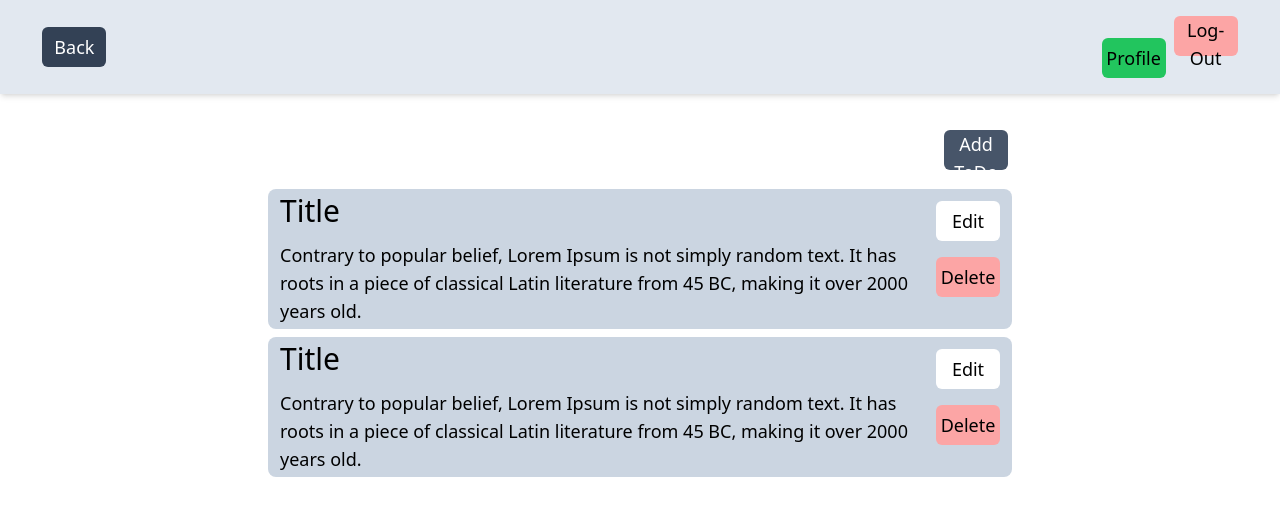
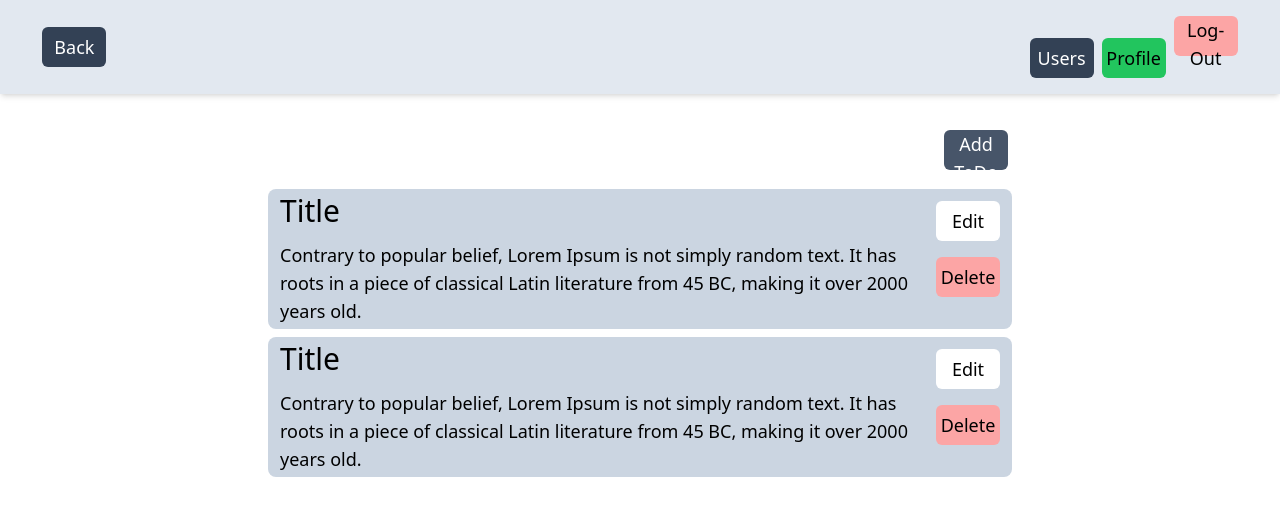
Before and after one commit to Rayhan-shellbeehaken/Todo-Application, a Next.js app: page /home in a window 1280 px wide. Shown: the top 516 px of the page. Built offline with nearby package versions, Linux system fonts and the light colour scheme.

Commit message:
make the code clean

```diff
--- a/src/app/components/Button.js
+++ b/src/app/components/Button.js
@@ -1,11 +1,45 @@
-import Link from 'next/link'
-import { redirect } from 'next/navigation'
-import React from 'react'
+"use client"
+import React, { useState, useEffect } from 'react'
+import { onLogOut, onProfile, onUsers } from '../helpers/navOperation'
+import { useRouter } from 'next/navigation'
+import { useAppContext } from '../store/store';
 
 export default function Button(props) {
+  const router = useRouter();
+  const {user} = useAppContext();
+  const [isVisible, setIsVisible] = useState(true);
+
+  useEffect(() => {
+    if (props.name === "Users" && user.role === "user") {
+      setIsVisible(false);
+    }else setIsVisible(true)
+  }, []);
+
+  const handleClick = () =>{
+    switch (props.name) {
+      case "Log-Out":
+        onLogOut(router);
+        break;
+      case "Profile":
+        onProfile(router);
+        break;
+      case "Users":
+        onUsers(router);
+        break;
+      case "Back":
+        router.push(props.dest);
+        break;
+      default:
+        break;
+    }
+  }
+
   return (
     <>
-        <button onClick={props.onClick} className={`${props.bgcolor} ${props.textcolor} w-[5vw] h-[5vh] text-lg rounded-md mx-1`}>{props.name}</button>
+        {isVisible &&
+          <button onClick={handleClick} className={`${props.bgcolor} ${props.textcolor} w-[5vw] h-[5vh] text-lg rounded-md mx-1`}>{props.name}</button>
+        }
+
     </>
   )
 }
--- a/src/app/components/Navbar.js
+++ b/src/app/components/Navbar.js
@@ -1,37 +1,16 @@
-"use client"
-import React, { useEffect, useState } from 'react'
+import React from 'react'
 import Button from './Button'
-import axios from 'axios';
-import { useRouter } from 'next/navigation';
-import { useAppContext } from '../store/store';
 
 export default function Navbar(props) {
-    const router = useRouter();
-    const {user} = useAppContext();
-
-    const onLogOut = async() => {
-        try{
-            const response = await axios.post('/api/users/logout')
-            console.log("Logout successfull");
-            console.log(response.data)
-            router.push("/");
-        }catch(error){
-            console.log("Log out failed!");
-            console.log(error);
-        }
-    }
-
     return (
         <div className='bg-slate-200 w-[100%] flex justify-between items-center py-[2vh] px-[3vw] shadow-md'>
             <div>
                 <Button name="Back" dest={props.back} bgcolor = "bg-slate-700" textcolor = "text-white"/>
             </div>
             <div>
-                {user.role === "admin" &&
-                    <Button name="Users" dest='/users' bgcolor = "bg-slate-700" textcolor = "text-white"/>
-                }
-                <Button name="Profile" dest='/profile' bgcolor = "bg-green-500" textcolor = "text-black"/>
-                <Button name="Log-Out" bgcolor = "bg-red-300" textcolor="text-black" onClick={onLogOut}/>
+                <Button name="Users" bgcolor = "bg-slate-700" textcolor = "text-white"/>
+                <Button name="Profile" bgcolor = "bg-green-500" textcolor = "text-black"/>
+                <Button name="Log-Out" bgcolor = "bg-red-300" textcolor="text-black"/>
             </div>
         </div>
     )
--- /dev/null
+++ b/src/app/helpers/navOperation.js
@@ -0,0 +1,21 @@
+import axios from "axios"
+
+export async function onLogOut(router) {
+    try{
+        const response = await axios.post('/api/users/logout')
+        console.log("Logout successfull");
+        console.log(response.data)
+        router.push("/");
+    }catch(error){
+        console.log("Log out failed!");
+        console.log(error);
+    }
+}
+
+export function onProfile(router) {
+    router.push("/profile");
+}
+
+export function onUsers(router){
+    router.push("/users")
+}
--- a/src/app/home/page.js
+++ b/src/app/home/page.js
@@ -20,7 +20,7 @@ export default function Home() {
             {alert.visible &&
                 <Alert type={alert.type} message={alert.message}/>
             }
-            <Navbar back="/home"/>
+            <Navbar back="/"/>
             <div className='mt-[4vh] w-[60vw]'>
                 {enabled &&
                     <PopUp setAlert={setAlert}/>
```
